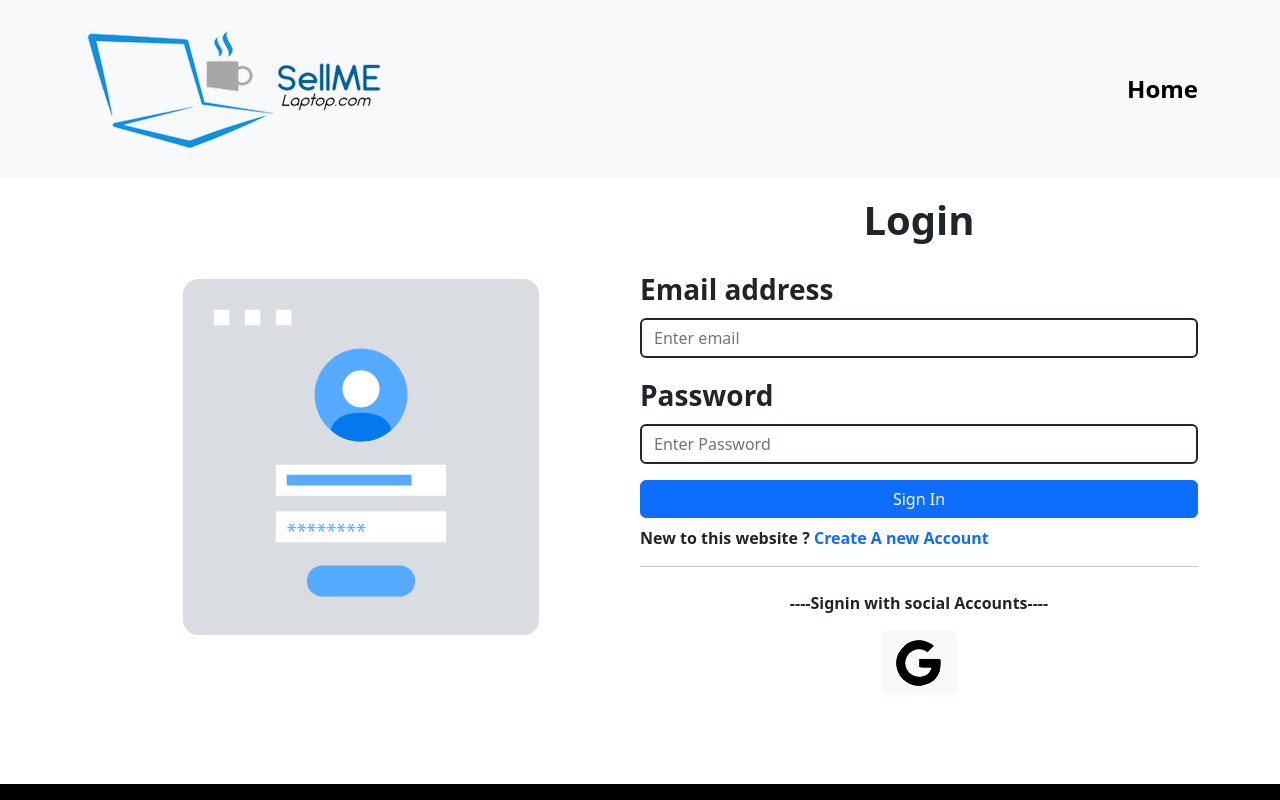
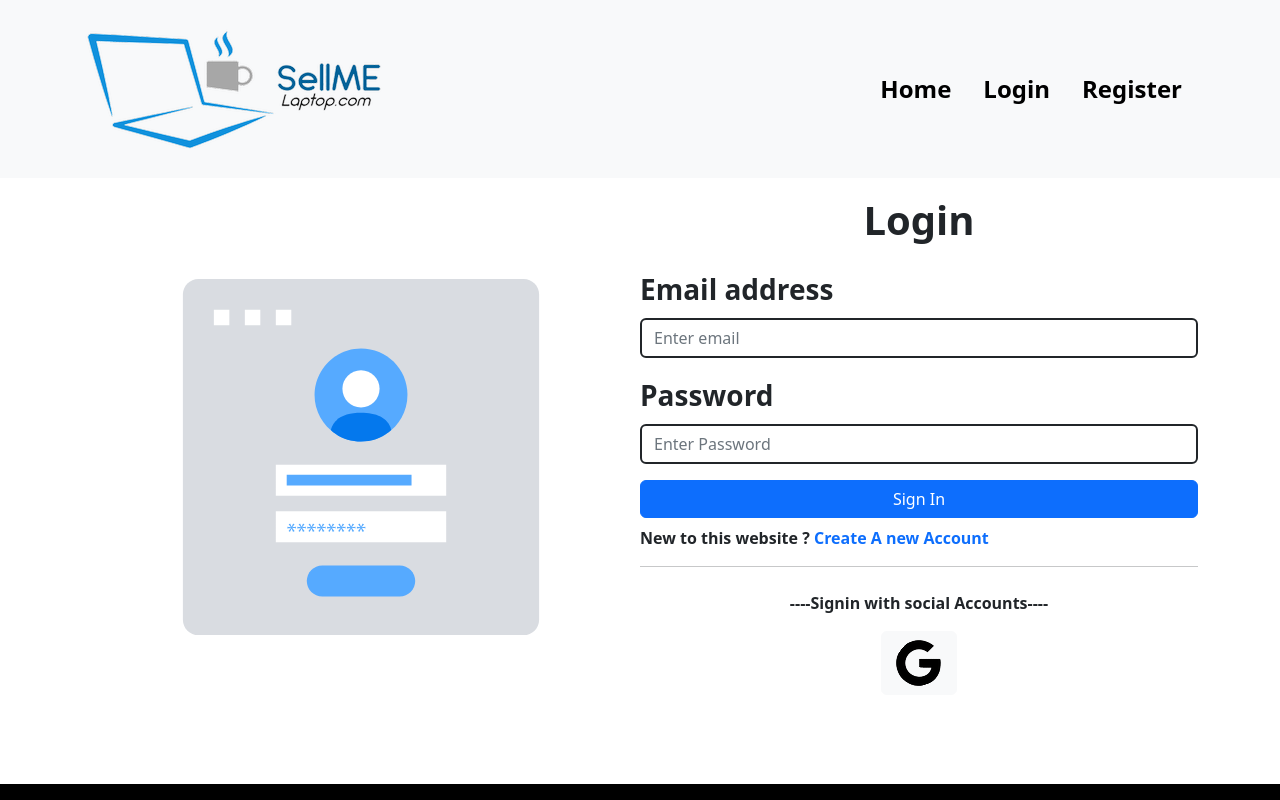
Before and after one commit to Towhid47/Sell-Me-Laptop-Client-Side-REACT-, a React (Create React App) app: page /login in a window 1280 px wide. Shown: the top 800 px of the page. Built offline with nearby package versions, Linux system fonts and the light colour scheme; no server answers; a web font is replaced by a local one.

Commit message:
Sign Out Authentication Implemented

```diff
--- a/package.json
+++ b/package.json
@@ -3,6 +3,9 @@
   "version": "0.1.0",
   "private": true,
   "dependencies": {
+    "@fortawesome/fontawesome-svg-core": "^6.2.1",
+    "@fortawesome/free-solid-svg-icons": "^6.2.1",
+    "@fortawesome/react-fontawesome": "^0.2.0",
     "@testing-library/jest-dom": "^5.16.5",
     "@testing-library/react": "^13.4.0",
     "@testing-library/user-event": "^13.5.0",
--- a/src/AuthContext/auth.context.js
+++ b/src/AuthContext/auth.context.js
@@ -1,6 +1,6 @@
 import { createContext, useEffect, useState } from "react"
 import app from '../firebase/firebase.init.js';
-import {createUserWithEmailAndPassword,signInWithPopup,signInWithEmailAndPassword,getAuth, onAuthStateChanged, updateProfile} from 'firebase/auth';
+import {createUserWithEmailAndPassword,signInWithPopup,signInWithEmailAndPassword,getAuth, onAuthStateChanged, updateProfile, signOut} from 'firebase/auth';
 
 
 
@@ -36,12 +36,16 @@ const AuthProvider = ({children}) =>{
         return signInWithEmailAndPassword(auth,email,password);
     }
 
-
-
     //////// Google Sign Up ///////////////
     const googleSignUp = (provider) =>{
         setLoad(true);
         return signInWithPopup(auth,provider);
+    }
+
+    ///////////// Sign Out //////////////
+    const sign_Out = () =>{
+        setLoad(true);
+        return signOut(auth);
     }
 
 
@@ -69,6 +73,7 @@ const AuthProvider = ({children}) =>{
         updateUserProfile,
         signIn,
         googleSignUp,
+        sign_Out
     }
 
 
--- a/src/components/Navbar/Navigationbar.jsx
+++ b/src/components/Navbar/Navigationbar.jsx
@@ -1,16 +1,30 @@
 import React, { useContext } from 'react';
 import Container from 'react-bootstrap/Container';
+import { FontAwesomeIcon } from '@fortawesome/react-fontawesome';
+import { faArrowRightFromBracket } from '@fortawesome/free-solid-svg-icons';
 import Nav from 'react-bootstrap/Nav';
 import Navbar from 'react-bootstrap/Navbar';
-import { NavLink } from 'react-router-dom';
+import { Link, NavLink } from 'react-router-dom';
 import logo from '../../assets/logo/logo.png';
 import { AuthContext } from '../../AuthContext/auth.context';
 import './Navigationbar.css';
+import Swal from 'sweetalert2';
+import { Button } from 'react-bootstrap';
 const Navigationbar = () => {
 
-    const {user} = useContext(AuthContext);
+    const {user, sign_Out} = useContext(AuthContext);
 
     console.log(user);
+
+
+    //////// Handle Log Out //////////
+    const handleSignOut = () =>{
+      sign_Out()
+      .then(()=>{
+          Swal.fire("Signed Out Successfully")
+      })
+      .catch(error => alert(error.message));
+  }
 
 
     return (
@@ -21,8 +35,19 @@ const Navigationbar = () => {
         <Navbar.Toggle aria-controls="basic-navbar-nav" />
         <Navbar.Collapse id="basic-navbar-nav">
           <Nav className="ms-auto">
-            <NavLink to="/" className="text-decoration-none fs-4 text-black fw-semibold item">Home</NavLink>
-
+            <NavLink to="/" className="text-decoration-none fs-4 mx-3 text-black fw-semibold item">Home</NavLink>
+             {
+              (user?.email) ?
+                     <div className='d-lg-flex justify-content-between flex-column flex-lg-row'>
+                        <div className="text-decoration-none fs-4 mx-3 text-black fw-semibold item"><Button className='btn-light fs-5 fw-semibold' onClick={handleSignOut}>Logout <FontAwesomeIcon icon={faArrowRightFromBracket} /></Button></div>
+                        <div className='w-50 border-2 border-danger'> <Link to="" title={user.displayName}><img className='w-75 rounded-circle' src={user.photoURL} alt=""></img></Link> </div>
+                     </div>
+                     :
+                     <div>
+                          <NavLink className="text-decoration-none mx-3 fs-4 text-black fw-semibold item" to="/login">Login</NavLink>
+                          <NavLink className="text-decoration-none mx-3 fs-4 text-black fw-semibold item" to="/register">Register</NavLink>
+                     </div>
+             }
           </Nav>
         </Navbar.Collapse>
       </Container>
```
Also changed, not shown: 1 other file (tests, documents, lock files or other folders).
